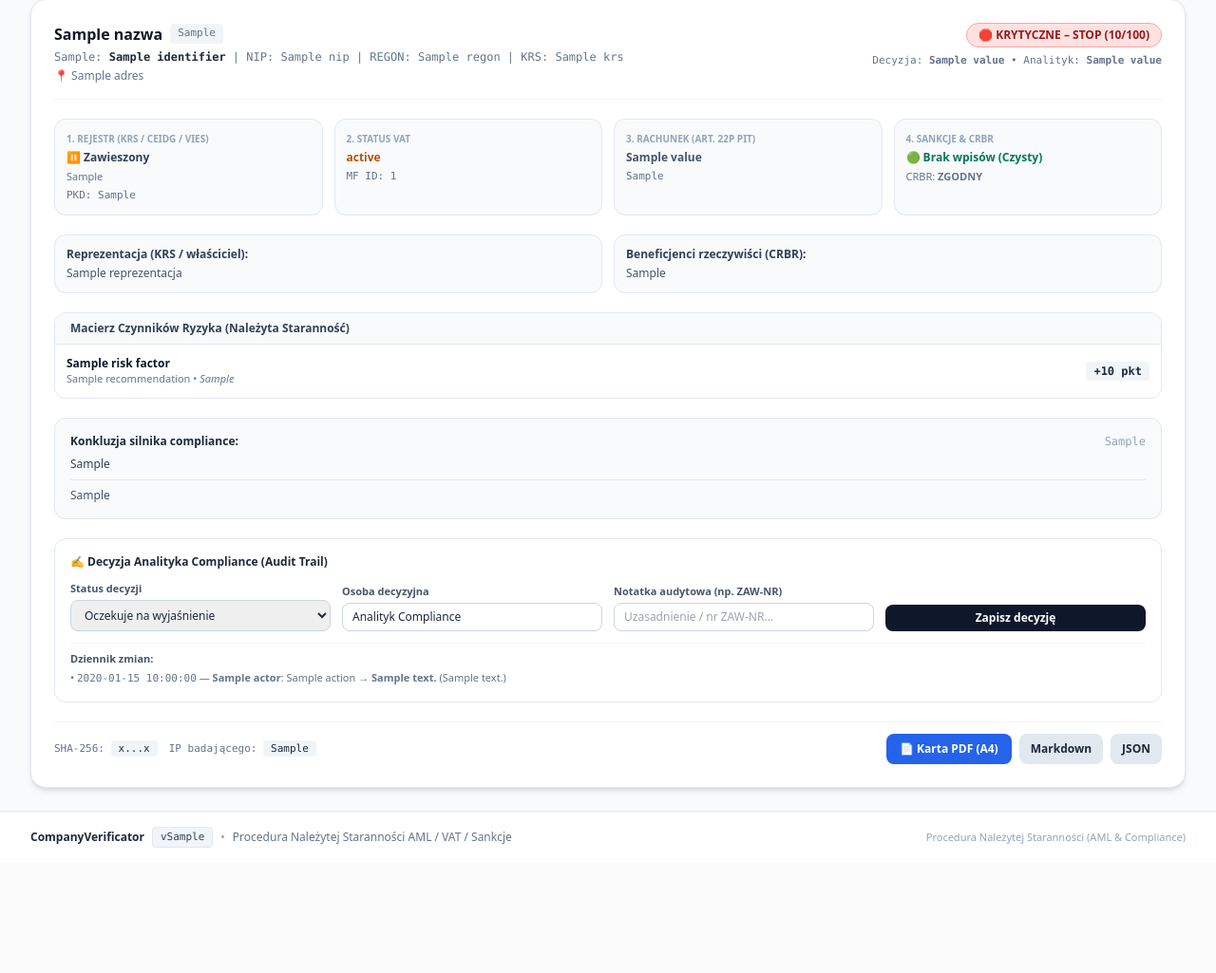
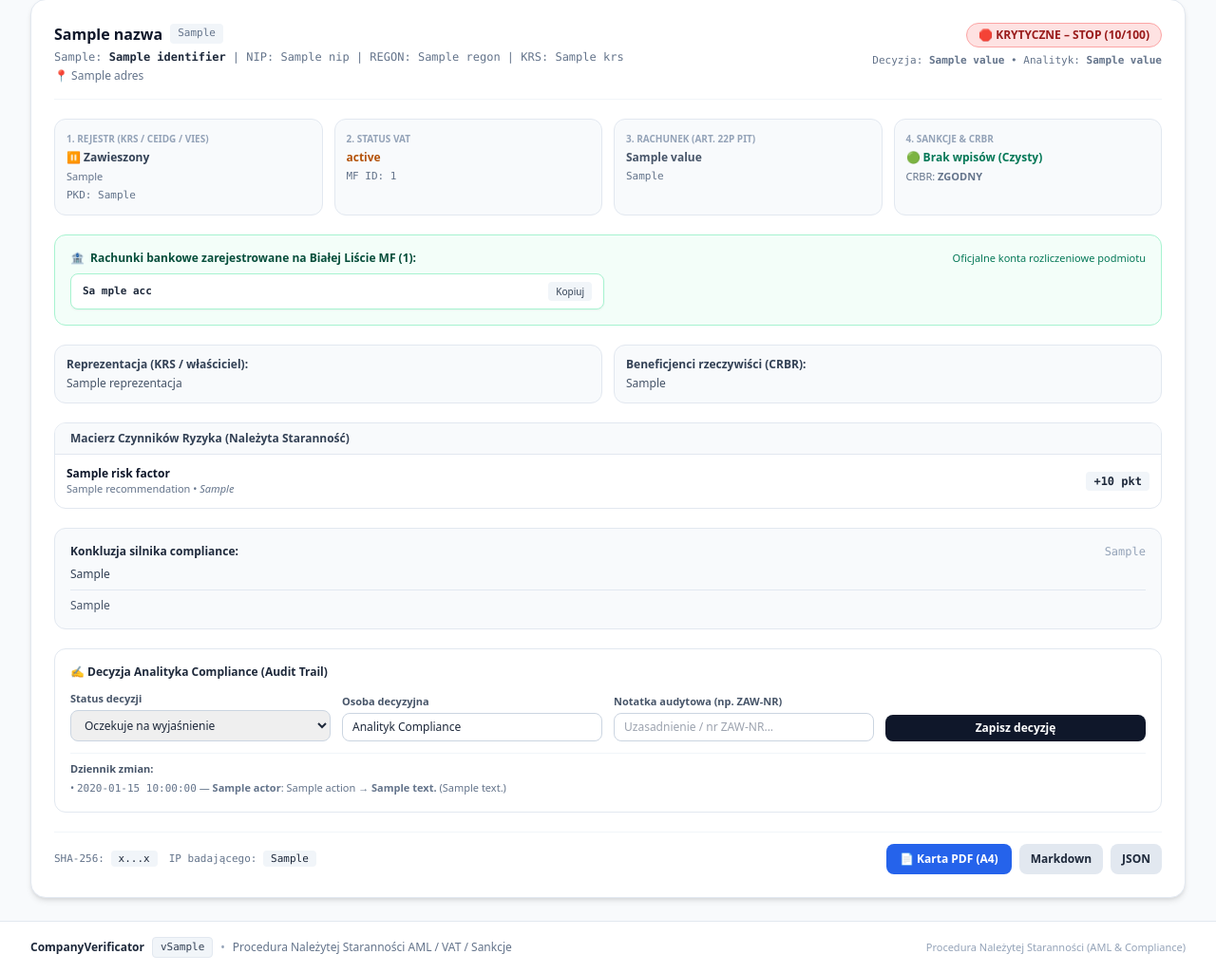
Before and after one commit to cackoarek/CompanyVerificator, a FastAPI app: template src/web/templates/pages/card_detail.html in a window 1280 px wide. Shown: the part 119-1144 px from the top of the page at 95% size. Before the commit the page ends 1012 px from the top, so only its background shows below. Run offline with FastAPI, Linux system fonts and the light colour scheme; the template is opened without the code that fills it: most values are stand-ins (such as "Sample title", 1, 10 or a date in 2020); some libraries are stand-ins or nearby versions.

Commit message:
feat(accounts): display registered whitelist accounts and flag missing accounts for active VAT payers

```diff
--- a/src/providers/ceidg_client.py
+++ b/src/providers/ceidg_client.py
@@ -68,6 +68,10 @@ async def fetch_ceidg_info(
                     "blad_polaczenia": True,
                     "komunikat_bledu": "CEIDG API Gateway 404 (nieprawidłowy context-path)",
                 }
+            return {"found": False, "configured": True, "blad_polaczenia": False}
+
+        if resp.status_code == 204:
+            # 204 No Content oznacza brak podmiotu w rejestrze CEIDG (np. spółki KRS)
             return {"found": False, "configured": True, "blad_polaczenia": False}
 
         if resp.status_code != 200:
--- a/src/services/verification_service.py
+++ b/src/services/verification_service.py
@@ -421,6 +421,7 @@ class VerificationService:
                 data_rozpoczecia=data_rozpoczecia,
                 kody_pkd=kody_pkd,
                 iban_invalid=iban_invalid,
+                rachunki_mf=konta_mf,
             )
         )
 
--- a/src/web/templates/partials/card_result.html
+++ b/src/web/templates/partials/card_result.html
@@ -98,18 +98,20 @@
 
     <div class="p-3 bg-slate-50 rounded-xl border border-slate-200 space-y-1">
       <span class="text-[10px] font-bold uppercase text-slate-400 block">3. Rachunek (art. 22p PIT)</span>
-      <div class="font-bold {% if karta.status_rachunku.value == 'ZGODNY_BIALA_LISTA' %}text-emerald-700{% elif karta.status_rachunku.value == 'BRAK_NA_BIALEJ_LISCIE' %}text-red-700{% elif karta.status_rachunku.value == 'BLAD_POLACZENIA_MF' %}text-amber-700{% else %}text-slate-600{% endif %}">
+      <div class="font-bold {% if karta.status_rachunku.value == 'ZGODNY_BIALA_LISTA' %}text-emerald-700{% elif karta.status_rachunku.value == 'BRAK_NA_BIALEJ_LISCIE' %}text-red-700{% elif karta.status_rachunku.value == 'BLAD_POLACZENIA_MF' %}text-amber-700{% elif karta.status_rachunku.value == 'NIE_PODANO' and karta.platnik_vat_czynny and not karta.rachunki_zgloszone_mf %}text-amber-700{% elif karta.status_rachunku.value == 'NIE_PODANO' and karta.rachunki_zgloszone_mf %}text-emerald-700{% else %}text-slate-600{% endif %}">
         {% if karta.status_rachunku.value == 'ZGODNY_BIALA_LISTA' %}✅ Zgodny — rachunek w wykazie MF
         {% elif karta.status_rachunku.value == 'BRAK_NA_BIALEJ_LISCIE' %}🚫 Brak na Białej Liście MF
         {% elif karta.status_rachunku.value == 'BLAD_POLACZENIA_MF' %}⚠️ Nie zweryfikowano — MF chwilowo niedostępny
+        {% elif karta.status_rachunku.value == 'NIE_PODANO' and karta.platnik_vat_czynny and not karta.rachunki_zgloszone_mf %}⚠️ Brak kont w wykazie MF!
+        {% elif karta.status_rachunku.value == 'NIE_PODANO' and karta.rachunki_zgloszone_mf %}📋 W wykazie: {{ karta.rachunki_zgloszone_mf|length }} kont(a)
         {% elif karta.status_rachunku.value == 'NIE_PODANO' %}— Nie podano numeru rachunku
         {% elif karta.status_rachunku.value == 'NIE_DOTYCZY_ZAGRANICZNY' %}— Podmiot zagraniczny
         {% else %}{{ karta.status_rachunku.value }}{% endif %}
       </div>
       <p class="text-[11px] text-slate-500 font-mono truncate">
         {% if karta.zweryfikowany_rachunek %}{{ karta.zweryfikowany_rachunek }}
-        {% elif karta.rachunki_zgloszone_mf %}Kont w MF: {{ karta.rachunki_zgloszone_mf|length }}
-        {% else %}—{% endif %}
+        {% elif karta.rachunki_zgloszone_mf %}Zgłoszone konta poniżej
+        {% else %}Brak kont w MF{% endif %}
       </p>
     </div>
 
@@ -121,6 +123,45 @@
       <p class="text-[11px] text-slate-500">CRBR: <strong>{{ karta.crbr_status }}</strong></p>
     </div>
   </div>
+
+  <!-- Rachunki bankowe na Białej Liście (gdy nie podano konkretnego rachunku lub podano) -->
+  {% if karta.rachunki_zgloszone_mf %}
+  <div class="p-4 bg-emerald-50/60 rounded-xl border border-emerald-200 space-y-2 text-xs" x-data="{ copiedIdx: null }">
+    <div class="flex items-center justify-between">
+      <div class="font-bold text-emerald-900 flex items-center gap-1.5">
+        <span>🏦</span>
+        <span>Rachunki bankowe zarejestrowane na Białej Liście MF ({{ karta.rachunki_zgloszone_mf|length }}):</span>
+      </div>
+      <span class="text-[11px] text-emerald-700 font-medium">Oficjalne konta rozliczeniowe podmiotu</span>
+    </div>
+    <div class="grid grid-cols-1 md:grid-cols-2 gap-2">
+      {% for acc in karta.rachunki_zgloszone_mf %}
+      <div class="flex items-center justify-between bg-white px-3 py-2 rounded-lg border border-emerald-200 font-mono text-[11px] text-slate-800 shadow-sm">
+        <span class="font-semibold">{{ acc[:2] }} {{ acc[2:6] }} {{ acc[6:10] }} {{ acc[10:14] }} {{ acc[14:18] }} {{ acc[18:22] }} {{ acc[22:26] }}</span>
+        <button
+          type="button"
+          @click="navigator.clipboard.writeText('{{ acc }}'); copiedIdx = {{ loop.index0 }}; setTimeout(() => { if (copiedIdx === {{ loop.index0 }}) copiedIdx = null }, 2000)"
+          class="ml-2 px-2 py-0.5 rounded text-[10px] font-sans font-medium transition-colors"
+          :class="copiedIdx === {{ loop.index0 }} ? 'bg-emerald-600 text-white' : 'bg-slate-100 hover:bg-slate-200 text-slate-700'"
+        >
+          <span x-text="copiedIdx === {{ loop.index0 }} ? '✓ Skopiowano' : 'Kopiuj'"></span>
+        </button>
+      </div>
+      {% endfor %}
+    </div>
+  </div>
+  {% elif karta.platnik_vat_czynny and not karta.zweryfikowany_rachunek and not karta.is_foreign %}
+  <div class="p-3 bg-amber-50 rounded-xl border border-amber-200 text-xs text-amber-900 space-y-1">
+    <div class="font-bold flex items-center gap-1.5">
+      <span>⚠️</span>
+      <span>Brak zgłoszonych rachunków rozliczeniowych na Białej Liście VAT</span>
+    </div>
+    <p class="text-[11px] text-amber-800">
+      Kontrahent figuruje jako czynny podatnik VAT, lecz Szef KAS nie zarejestrował żadnego rachunku firmowego.
+      Przed dokonaniem płatności (zwłaszcza &ge; 15 000 zł) upewnij się, że płatność trafi na zgłoszone konto lub przygotuj zawiadomienie ZAW-NR.
+    </p>
+  </div>
+  {% endif %}
 
   <!-- Reprezentacja i UBO -->
   {% if karta.reprezentacja or karta.beneficjenci_rzeczywisci %}
```
Also changed, not shown: src/domain/risk_engine.py (+19 -0 lines), src/reports/markdown_generator.py (+12 -0 lines), src/reports/pdf_generator.py (+15 -6 lines), tests/test_validators_and_risk.py (+23 -0 lines), CHANGELOG.md.
